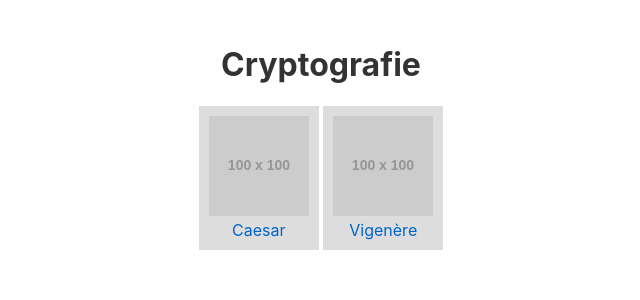
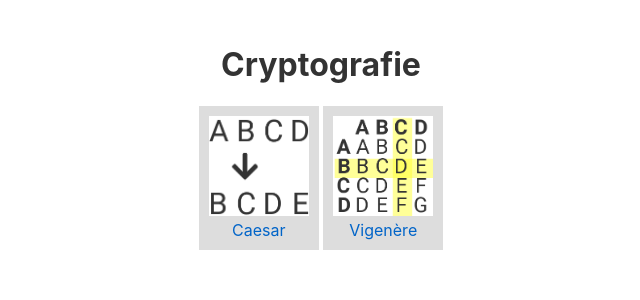
Before and after one commit to qu1ncyk/pws-cryptografie, a Svelte app: page / in a window 1280 px wide. Shown: the top 300 px of the page, without its empty margins (319-959 px from the left). Built offline with nearby package versions, Linux system fonts and the light colour scheme.

Commit message:
foto's in het hoofdmenu toegevoegd

```diff
--- a/src/Hoofdmenu.svelte
+++ b/src/Hoofdmenu.svelte
@@ -10,5 +10,5 @@
 
 <h1>Cryptografie</h1>
 
-<PaginaLink titel="Caesar" foto="https://via.placeholder.com/100" link="caesar" />
-<PaginaLink titel="Vigenère" foto="https://via.placeholder.com/100" link="vigenere" />
+<PaginaLink titel="Caesar" foto="/caesar.png" link="caesar" />
+<PaginaLink titel="Vigenère" foto="/vigenere.png" link="vigenere" />
--- a/src/PaginaLink.svelte
+++ b/src/PaginaLink.svelte
@@ -24,6 +24,11 @@
         background-color: #ddd;
     }
 
+    img {
+        width: 100px;
+        height: 100px;
+    }
+
     p {
         margin: 0;
     }
--- a/src/Vigenere.svelte
+++ b/src/Vigenere.svelte
@@ -167,7 +167,7 @@
         height: 100%;
         top: 2em;
         right: 0;
-        transform: translateY(calc(var(--opgelichte-rij) * 1em));
+        transform: translateY(calc(var(--opgelichte-rij) * 100%));
     }
     .rij-boven::before {
         width: calc(100% / 27);
```
Also changed, not shown: public/caesar.png (added), public/vigenere.png (added).
